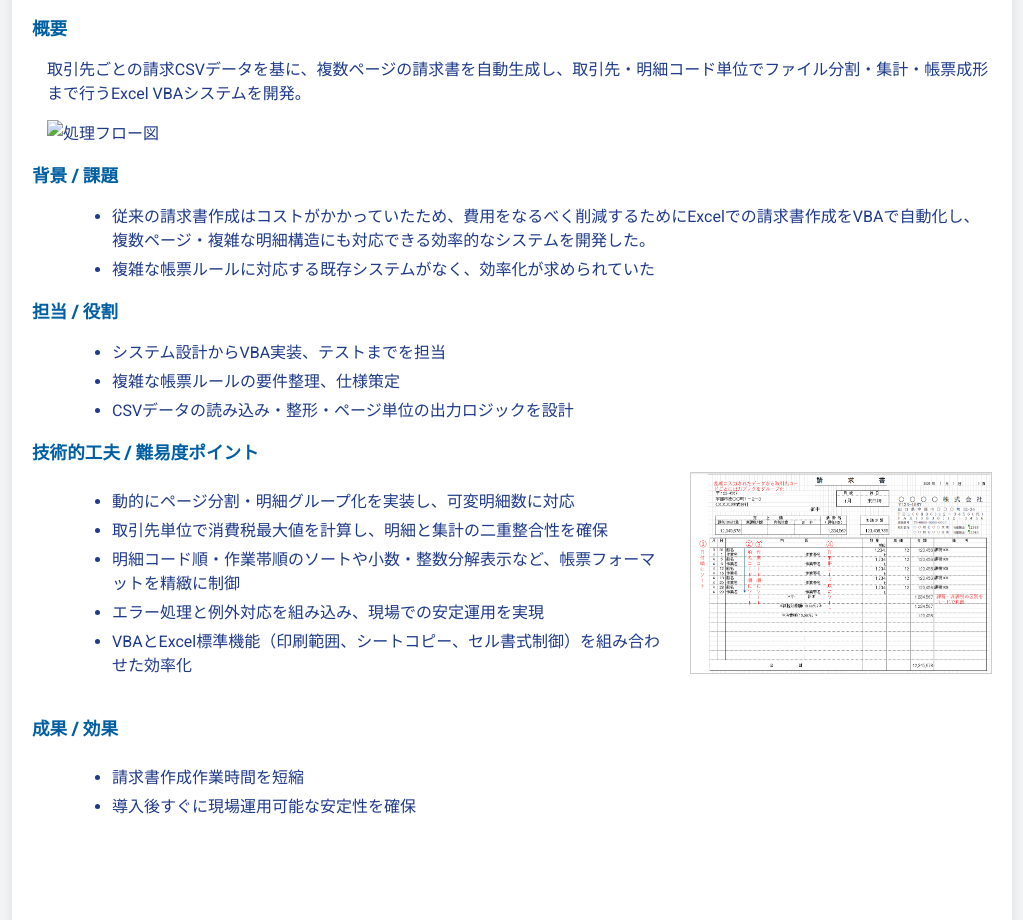
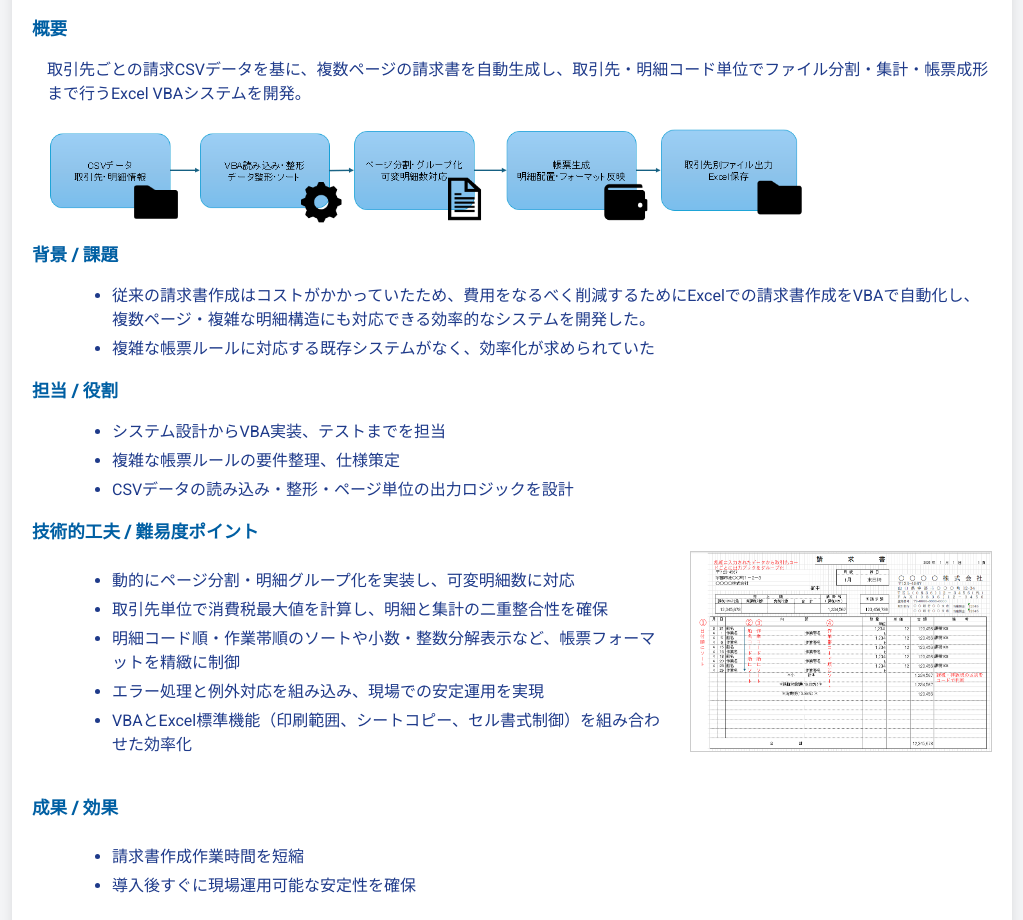
Before and after one commit to yoakenobeatss-ops/myportfolio7, a plain HTML site: page index.html in a window 1280 px wide. Shown: the part 1505-2425 px from the top of the page, without its empty margins (128-1151 px from the left). Drawn offline with Linux system fonts and the light colour scheme.

Commit message:
Update index.html

```diff
--- a/index.html
+++ b/index.html
@@ -236,7 +236,7 @@ img {
   <div class="section-content">
     <p>取引先ごとの請求CSVデータを基に、複数ページの請求書を自動生成し、取引先・明細コード単位でファイル分割・集計・帳票成形まで行うExcel VBAシステムを開発。</p>
     <!-- 処理フロー図 -->
-    <img src="スクリーンショット 2025-08-28 171521.png" alt="処理フロー図" style="width:80%; margin-top:10px; display:block;">
+    <img src="スクリーンショット 2025-08-28 173545.png" alt="処理フロー図" style="width:80%; margin-top:10px; display:block;">
   </div>
 
   <!-- 背景 / 課題 -->
```
